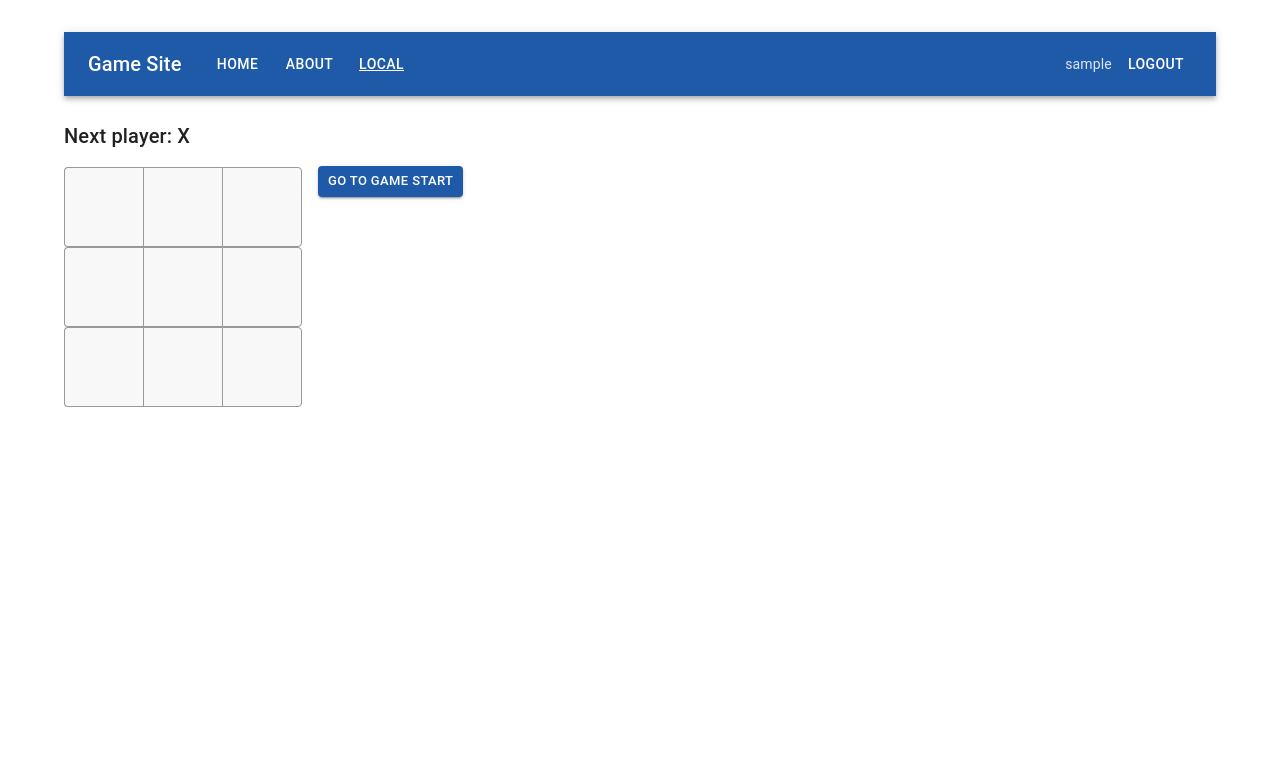
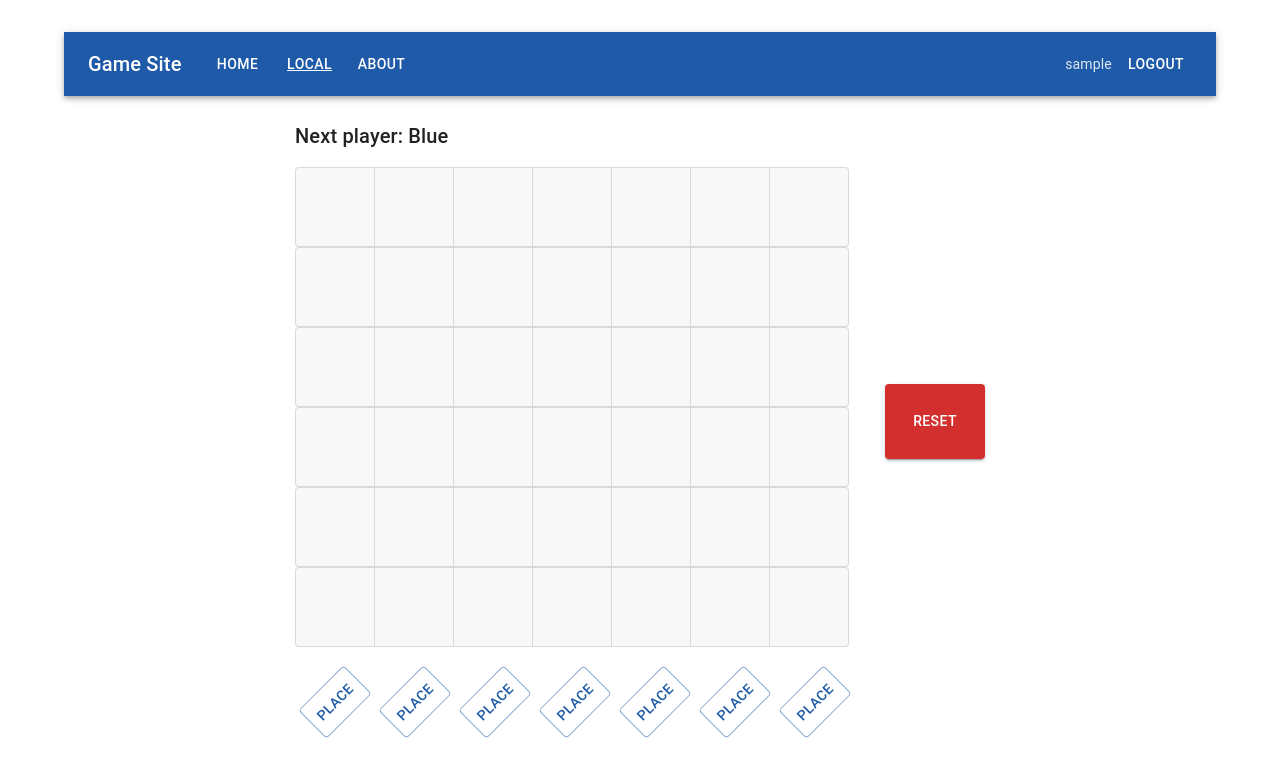
Before and after one commit to matthewtannous/game-site, a React (Vite) app in the folder app/: page /local/connect-4 in a window 1280 px wide. Shown: the top 776 px of the page. Built offline with nearby package versions, Linux system fonts and the light colour scheme; sample sign-in values are in the browser's storage.

Commit message:
Added local Connect 4 + Allowed local play for non logged in users

```diff
--- a/app/package.json
+++ b/app/package.json
@@ -12,6 +12,7 @@
   "dependencies": {
     "@emotion/react": "^11.14.0",
     "@emotion/styled": "^11.14.1",
+    "@mui/icons-material": "^7.3.9",
     "@mui/material": "^7.3.8",
     "react": "^19.2.0",
     "react-dom": "^19.2.0",
--- a/app/src/app/App.jsx
+++ b/app/src/app/App.jsx
@@ -1,7 +1,7 @@
 import { Route, Routes, Navigate } from 'react-router-dom';
 import { Container } from '@mui/material';
 import Layout from '../components/layout/Layout';
-import { routes, authRoutes } from './routes';
+import { loggedInRoutes, authRoutes, alwaysAvailableRoutes } from './routes';
 
 import { useContext } from 'react';
 import { AuthContext } from '../context/AuthContext';
@@ -13,8 +13,14 @@ function App() {
     <Container maxWidth="lg" sx={{ py: 4 }}>
       <Layout>
         <Routes>
+          {
+            alwaysAvailableRoutes.map(({ path, element: Page }) => (
+              <Route key={path} path={path} element={<Page />} />
+            ))
+          }
+
           {user ?
-            routes.map(({ path, element: Page }) => (
+            loggedInRoutes.map(({ path, element: Page }) => (
               <Route key={path} path={path} element={<Page />} />
             ))
             : authRoutes.map(({ path, element: Page }) => (
--- a/app/src/app/routes.js
+++ b/app/src/app/routes.js
@@ -8,17 +8,18 @@ import LocalPlay from '../pages/LocalPlay';
 import LocalTicTacToe from '../features/tic-tac-toe/pages/Local';
 import LocalConnect4 from '../features/connect_4/pages/Local'
 
-export const routes = [
+export const loggedInRoutes = [
     { path: "/", element: Home },
     { path: "/about", element: About },
-
-    { path: "/local", element: LocalPlay },
-    { path: "/local/tic-tac-toe", element: LocalTicTacToe },
-    { path: "/local/connect-4", element: LocalConnect4 },
-
 ];
 
 export const authRoutes = [
     { path: "/login", element: Login },
     { path: "/register", element: Register },
 ];
+
+export const alwaysAvailableRoutes = [
+    { path: "/local", element: LocalPlay },
+    { path: "/local/tic-tac-toe", element: LocalTicTacToe },
+    { path: "/local/connect-4", element: LocalConnect4 },
+]
--- a/app/src/components/layout/NavBar.jsx
+++ b/app/src/components/layout/NavBar.jsx
@@ -10,8 +10,8 @@ import { AuthContext } from '../../context/AuthContext';
 
 const links = [
     { to: '/', label: 'Home' },
+    { to: '/local', label: 'Local' },
     { to: '/about', label: 'About' },
-    { to: '/local', label: 'Local' }
 ];
 
 const NavBar = () => {
@@ -25,7 +25,7 @@ const NavBar = () => {
                 </Typography>
                 <Box sx={{ display: 'flex', gap: 1, flexWrap: 'wrap', flexGrow: 1 }}>
                     {/* If client is not null, display these links */}
-                    {user && links.map((link) => (
+                    {user ? links.map((link) => (
                         <Button
                             key={link.to}
                             color="inherit"
@@ -35,7 +35,11 @@ const NavBar = () => {
                         >
                             {link.label}
                         </Button>
-                    ))}
+                    )) :
+                        <Button color="inherit" component={NavLink} to="/local"
+                            sx={{ '&.active': { textDecoration: 'underline' } }}>
+                            Local
+                        </Button>}
                 </Box>
 
                 <Box sx={{ display: 'flex', gap: 1, alignItems: 'center' }}>
--- /dev/null
+++ b/app/src/components/ui/ResetButton.jsx
@@ -0,0 +1,20 @@
+import { Button } from "@mui/material";
+
+export default function ResetButton({ onClick }) {
+
+    return (
+        <Button
+            variant="contained"
+            color="error"
+
+            onClick={onClick}
+            sx={{
+                marginLeft: '30px',
+                height: '75px',
+                width: '100px',
+            }}
+        >
+            Reset
+        </Button>
+    )
+}
--- a/app/src/features/connect_4/components/PlaceButton.jsx
+++ b/app/src/features/connect_4/components/PlaceButton.jsx
@@ -0,0 +1,18 @@
+import { Button } from "@mui/material";
+
+export default function PlaceButton({ onSquareClick }) {
+    return (
+        <Button variant='outlined' sx={{
+            height: '40px',
+            width: '40px',
+            transform: 'rotate(-45deg)',
+            marginTop: '35px',
+            marginLeft: '8px',
+            marginRight: '8px',
+        }}
+            onClick={onSquareClick}
+        >
+            Place
+        </Button>
+    );
+}
--- a/app/src/features/connect_4/components/Square.jsx
+++ b/app/src/features/connect_4/components/Square.jsx
@@ -1,8 +1,9 @@
 import { Button } from "@mui/material";
+import CircleIcon from '@mui/icons-material/Circle';
 
-export default function Square({ value, onSquareClick }) {
+export default function Square({ value }) {
     return (
-        <Button variant='outlined' sx={{
+        <Button variant='outlined' disabled sx={{
             height: '80px',
             width: '80px',
             background: '#f8f8f8',
@@ -14,11 +15,16 @@ export default function Square({ value, onSquareClick }) {
             // marginTop: '5px'
             padding: 0,
             textAlign: 'center',
-            color: (value === 'X' ? 'blue' : 'red')
         }}
-            onClick={onSquareClick}
         >
-            {value}
+            {/* {value ? value : "n"} */}
+            {value ?
+                <CircleIcon sx={{
+                    color: value,
+                    scale: 2.5
+                }} /> : ''
+            }
+
         </Button>
     );
 }
--- a/app/src/features/connect_4/pages/Local.jsx
+++ b/app/src/features/connect_4/pages/Local.jsx
@@ -1,23 +1,45 @@
 import { useState } from 'react';
-import { Button, Typography, ButtonGroup, List, ListItem, Grid, Box } from '@mui/material';
+import { Typography, ButtonGroup, Box, Grid } from '@mui/material';
 
 import Square from '../components/Square.jsx';
-import { calculateWinner } from '../../../utils/tic-tac-toe.js';
+import { calculateWinner } from '../../../utils/connect_4.js';
+import PlaceButton from '../components/PlaceButton.jsx';
+import ResetButton from '../../../components/ui/ResetButton.jsx'
 
-function Board({ xIsNext, squares, onPlay }) {
-    function handleClick(index) {
-        // return early if position already has a value or if the game is over
-        if (squares[index] || calculateWinner(squares))
+const rowCount = 6;
+const columnCount = 7;
+
+export default function Board() {
+    // Array(9).fill(null) creates an array with 9 elements and fills it with null
+    const [squares, setSquares] = useState(Array(42).fill(null));
+
+    // To determine turns
+    const [blueIsNext, setBlueIsNext] = useState(true);
+
+    function onButtonClick(index) { // index is column (between 0 and 6)
+        if (calculateWinner(squares))
             return;
 
-        // Array should be copied, not directly updated
-        const newSquares = squares.slice(); // slice copies the array
-        if (xIsNext)
-            newSquares[index] = 'X';
+        while (squares[index] && index < 42)
+            index += 7;
+
+        if (index >= 42)
+            return;
+
+        const newSquares = squares.slice();
+
+        if (blueIsNext)
+            newSquares[index] = 'Blue';
         else
-            newSquares[index] = 'O';
+            newSquares[index] = 'Red';
 
-        onPlay(newSquares);
+        setSquares(newSquares);
+        setBlueIsNext(!blueIsNext);
+    }
+
+    function reset() {
+        setSquares(Array(42).fill(null));
+        setBlueIsNext(true);
     }
 
     // Display text about the game status (reruns everytime the component is updated)
@@ -26,20 +48,19 @@ function Board({ xIsNext, squares, onPlay }) {
     if (winner)
         status = "Winner: " + winner;
     else
-        status = "Next player: " + (xIsNext ? 'X' : 'O');
+        status = "Next player: " + (blueIsNext ? 'Blue' : 'Red');
 
     const rows = [];
-    for (let row = 0; row < 3; row++) {
+    for (let row = rowCount - 1; row >= 0; row--) {
         const cols = [];
 
-        for (let col = 0; col < 3; col++) {
-            const i = row * 3 + col;
+        for (let col = 0; col < columnCount; col++) {
+            const i = row * 7 + col;
 
             cols.push(
                 <Square
                     key={i}
                     value={squares[i]}
-                    onSquareClick={() => handleClick(i)}
                 />
             );
         }
@@ -56,7 +77,21 @@ function Board({ xIsNext, squares, onPlay }) {
         )
     }
 
+    const placeButtons = [];
+    for (let i = 0; i < 7; i++) {
+        placeButtons.push(
+            <PlaceButton
+                key={i}
+                onSquareClick={() => onButtonClick(i)} />
+        )
+    }
+
     return (
+        <Grid
+            container
+            justifyContent="center"
+            alignItems="center"
+        >
             <Box>
                 <Typography
                     variant='h6'
@@ -67,56 +102,13 @@ function Board({ xIsNext, squares, onPlay }) {
                     {status}
                 </Typography>
                 {rows}
+                {placeButtons}
             </Box>
+
+            <ResetButton
+                onClick={reset}
+            />
+        </Grid>
+
     );
 }
-
-export default function Game() {
-    const [history, setHistory] = useState([Array(9).fill(null)]); // array of arrays
-    const [currentMove, setCurrentMove] = useState(0);
-
-    const currentSquares = history[currentMove] // current board
-
-    const xIsNext = currentMove % 2 === 0;
-
-    function handlePlay(newSquares) {
-        const nextHistory = [...history.slice(0, currentMove + 1), newSquares];
-        setHistory(nextHistory);
-        setCurrentMove(nextHistory.length - 1);
-    }
-
-    function jumpTo(nextMove) {
-        setCurrentMove(nextMove);
-    }
-
-    const moves = history.map((squares, move) => {
-        let description;
-        if (move > 0)
-            description = "Go to move #" + move;
-        else
-            description = "Go to game start";
-
-        return (
-            <ListItem key={move} sx={{ marginBottom: '-8px' }}>
-                <Button
-                    variant='contained'
-                    onClick={() => jumpTo(move)}
-                    size='small'
-                >
-                    {description}
-                </Button>
-            </ListItem>
-        )
-    });
-
-    return (
-        <Grid container>
-            <Board
-                xIsNext={xIsNext}
-                squares={currentSquares}
-                onPlay={handlePlay}
-            />
-            <List sx={{ marginTop: '30px' }}>{moves}</List>
-        </Grid>
-    )
-}
--- a/app/src/features/tic-tac-toe/components/Square.jsx
+++ b/app/src/features/tic-tac-toe/components/Square.jsx
@@ -10,8 +10,6 @@ export default function Square({ value, onSquareClick }) {
             float: 'left',
             fontSize: '50px',
             lineHeight: '40px',
-            // marginRight: '-1px'
-            // marginTop: '5px'
             padding: 0,
             textAlign: 'center',
             color: (value === 'X' ? 'blue' : 'red')
--- a/app/src/features/tic-tac-toe/pages/Local.jsx
+++ b/app/src/features/tic-tac-toe/pages/Local.jsx
@@ -1,10 +1,18 @@
 import { useState } from 'react';
-import { Button, Typography, ButtonGroup, List, ListItem, Grid, Box } from '@mui/material';
+import { Typography, ButtonGroup, Grid, Box } from '@mui/material';
 
 import Square from '../components/Square.jsx';
 import { calculateWinner } from '../../../utils/tic-tac-toe.js';
+import ResetButton from '../../../components/ui/ResetButton.jsx';
 
-function Board({ xIsNext, squares, onPlay }) {
+
+export default function Board() {
+    // Array(9).fill(null) creates an array with 9 elements and fills it with null
+    const [squares, setSquares] = useState(Array(9).fill(null));
+
+    // To determine turns
+    const [xIsNext, setXIsNext] = useState(true);
+
     function handleClick(index) {
         // return early if position already has a value or if the game is over
         if (squares[index] || calculateWinner(squares))
@@ -17,7 +25,13 @@ function Board({ xIsNext, squares, onPlay }) {
         else
             newSquares[index] = 'O';
 
-        onPlay(newSquares);
+        setSquares(newSquares);
+        setXIsNext(!xIsNext); // inverse to alternate turns
+    }
+
+    function reset() {
+        setSquares(Array(9).fill(null));
+        setXIsNext(true);
     }
 
     // Display text about the game status (reruns everytime the component is updated)
@@ -28,6 +42,7 @@ function Board({ xIsNext, squares, onPlay }) {
     else
         status = "Next player: " + (xIsNext ? 'X' : 'O');
 
+    // Create board
     const rows = [];
     for (let row = 0; row < 3; row++) {
         const cols = [];
@@ -57,6 +72,11 @@ function Board({ xIsNext, squares, onPlay }) {
     }
 
     return (
+        <Grid
+            container
+            justifyContent="center"
+            alignItems="center"
+        >
             <Box>
                 <Typography
                     variant='h6'
@@ -68,55 +88,9 @@ function Board({ xIsNext, squares, onPlay }) {
                 </Typography>
                 {rows}
             </Box>
+            <ResetButton
+                onClick={reset}
+            />
+        </Grid>
     );
 }
-
-export default function Game() {
-    const [history, setHistory] = useState([Array(9).fill(null)]); // array of arrays
-    const [currentMove, setCurrentMove] = useState(0);
-
-    const currentSquares = history[currentMove] // current board
-
-    const xIsNext = currentMove % 2 === 0;
-
-    function handlePlay(newSquares) {
-        const nextHistory = [...history.slice(0, currentMove + 1), newSquares];
-        setHistory(nextHistory);
-        setCurrentMove(nextHistory.length - 1);
-    }
-
-    function jumpTo(nextMove) {
-        setCurrentMove(nextMove);
-    }
-
-    const moves = history.map((squares, move) => {
-        let description;
-        if (move > 0)
-            description = "Go to move #" + move;
-        else
-            description = "Go to game start";
-
-        return (
-            <ListItem key={move} sx={{ marginBottom: '-8px' }}>
-                <Button
-                    variant='contained'
-                    onClick={() => jumpTo(move)}
-                    size='small'
-                >
-                    {description}
-                </Button>
-            </ListItem>
-        )
-    });
-
-    return (
-        <Grid container>
-            <Board
-                xIsNext={xIsNext}
-                squares={currentSquares}
-                onPlay={handlePlay}
-            />
-            <List sx={{ marginTop: '30px' }}>{moves}</List>
-        </Grid>
-    )
-}
--- /dev/null
+++ b/app/src/utils/connect_4.js
@@ -0,0 +1,42 @@
+// Checks if someone won the game
+export function calculateWinner(board) {
+    const ROWS = 6;
+    const COLS = 7;
+
+    const directions = [
+        [0, 1],   // horizontal
+        [1, 0],   // vertical
+        [1, 1],   // diagonal down-right
+        [1, -1]   // diagonal down-left
+    ];
+
+    for (let row = 0; row < ROWS; row++) {
+        for (let col = 0; col < COLS; col++) {
+            const player = board[row * COLS + col];
+            if (!player) continue; // skip empty cells
+
+            for (const [dr, dc] of directions) {
+                let count = 1;
+
+                for (let step = 1; step < 4; step++) {
+                    const r = row + dr * step;
+                    const c = col + dc * step;
+
+                    if (r < 0 || r >= ROWS || c < 0 || c >= COLS) break;
+
+                    if (board[r * COLS + c] === player) {
+                        count++;
+                    } else {
+                        break;
+                    }
+                }
+
+                if (count === 4) {
+                    return player; // winner
+                }
+            }
+        }
+    }
+
+    return null; // no winner
+}
```
Lines whose indentation alone changed are shown as unchanged.
